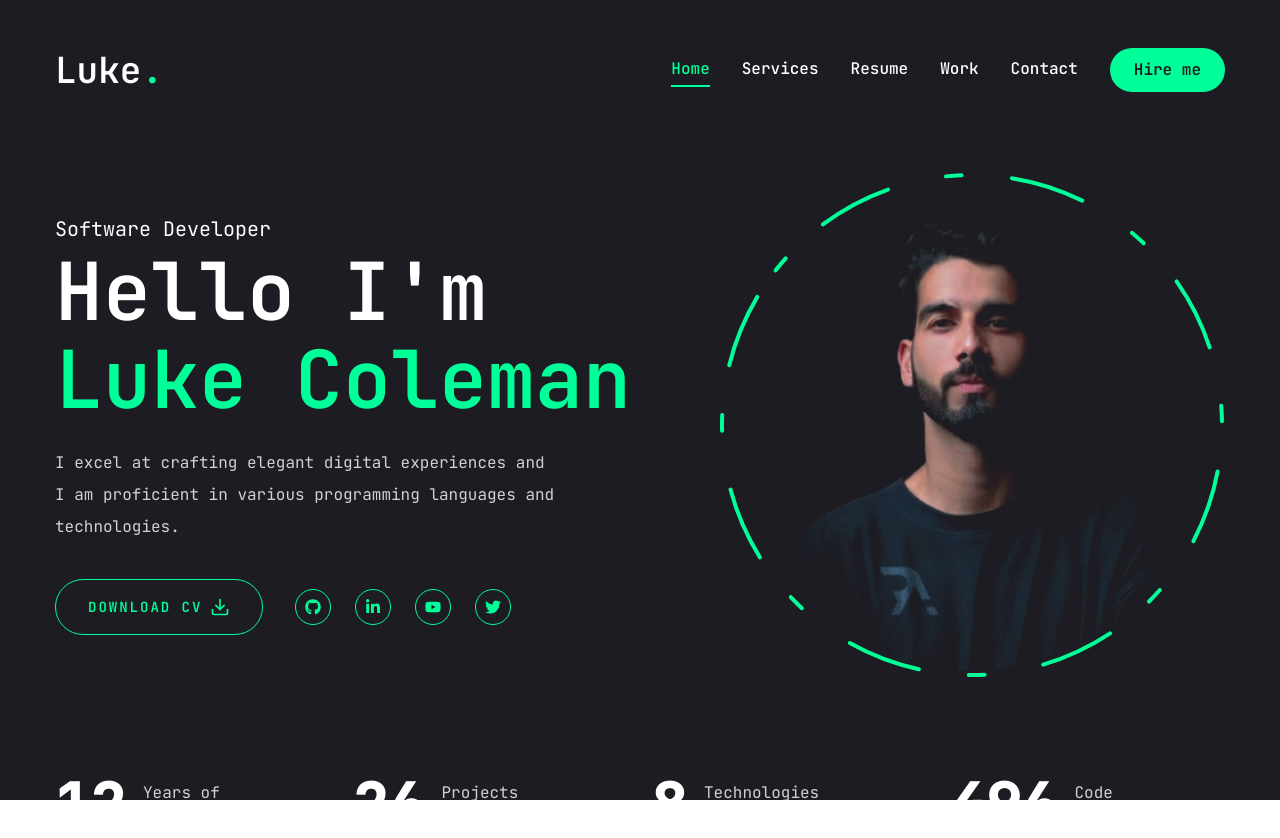
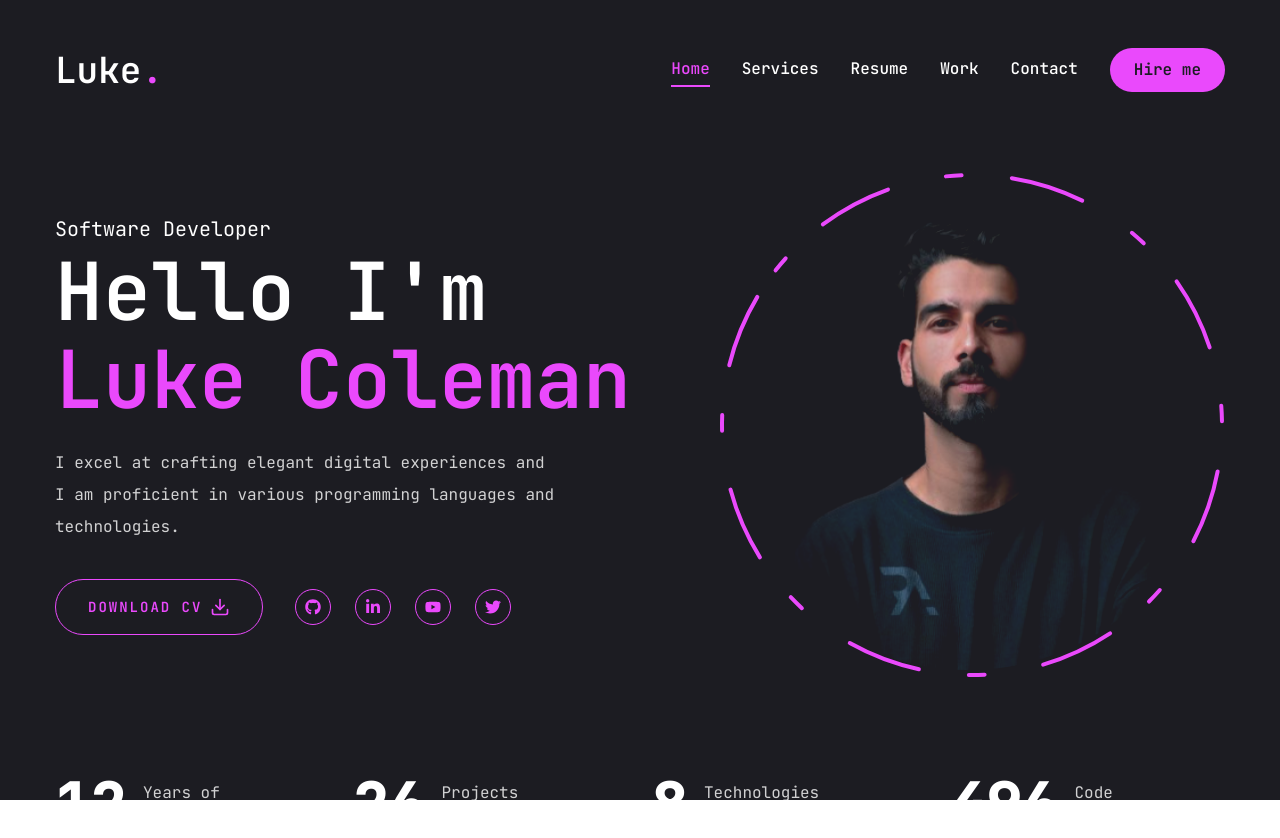
Before and after one commit to en-wai/dexterwrites, a Next.js app: page / in a window 1280 px wide. Shown: the top 838 px of the page. Built offline with nearby package versions, Linux system fonts and the light colour scheme.

Commit message:
Feat: Change accent colors to mauve #ea49fc

```diff
--- a/app/globals.css
+++ b/app/globals.css
@@ -20,6 +20,6 @@
   }
 
   .text-outline-hover {
-    -webkit-text-stroke: 1px #00ff99;
+    -webkit-text-stroke: 1px #ea49fc;
   }
 }
--- a/components/Photo.jsx
+++ b/components/Photo.jsx
@@ -43,7 +43,7 @@ const Photo = () => {
             cx="253"
             cy="253"
             r="250"
-            stroke="#00ff99"
+            stroke="#ea49fc"
             strokeWidth="4"
             strokeLinecap="round"
             strokeLinejoin="round"
--- a/tailwind.config.js
+++ b/tailwind.config.js
@@ -26,8 +26,8 @@ module.exports = {
       colors: {
         primary: "#1c1c22",
         accent: {
-          DEFAULT: "#00ff99",
-          hover: "#00e187",
+          DEFAULT: "#ea49fc",
+          hover: "#ea49fc",
         },
       },
 
```
